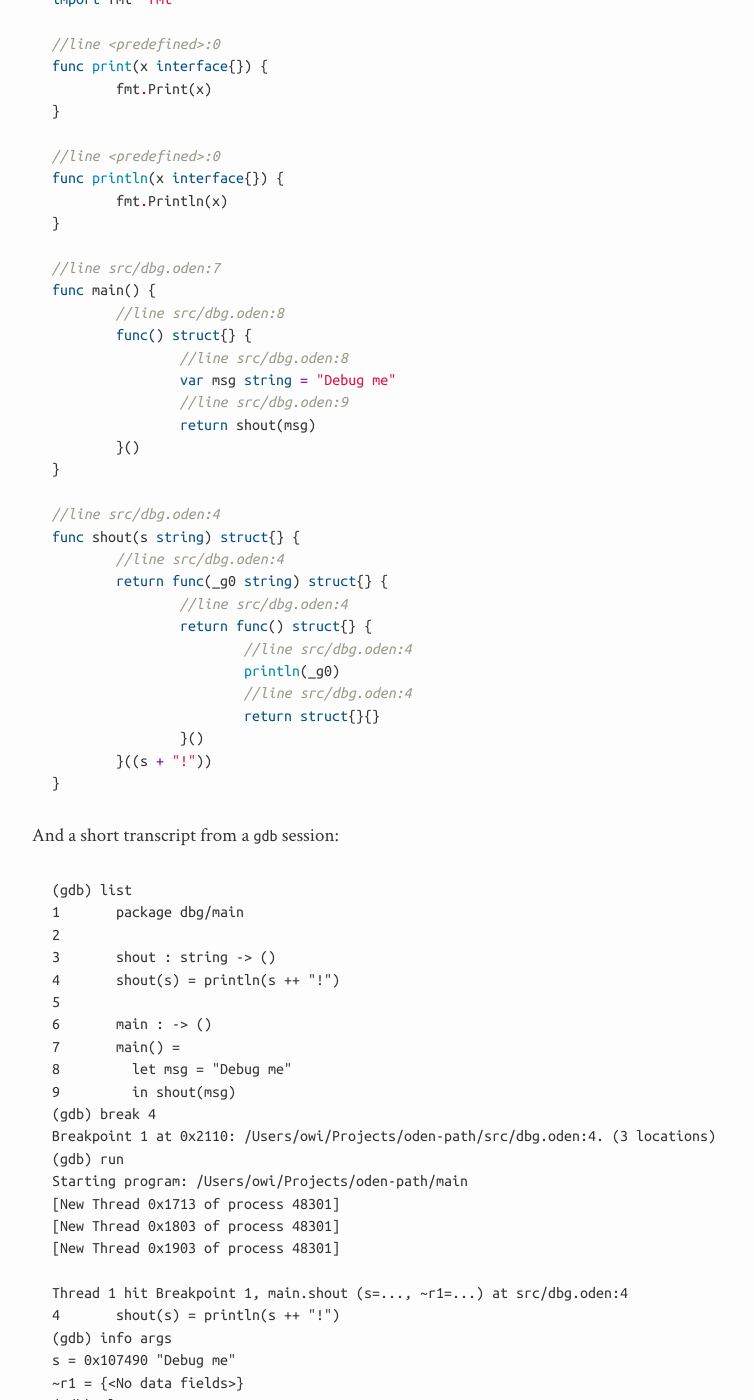
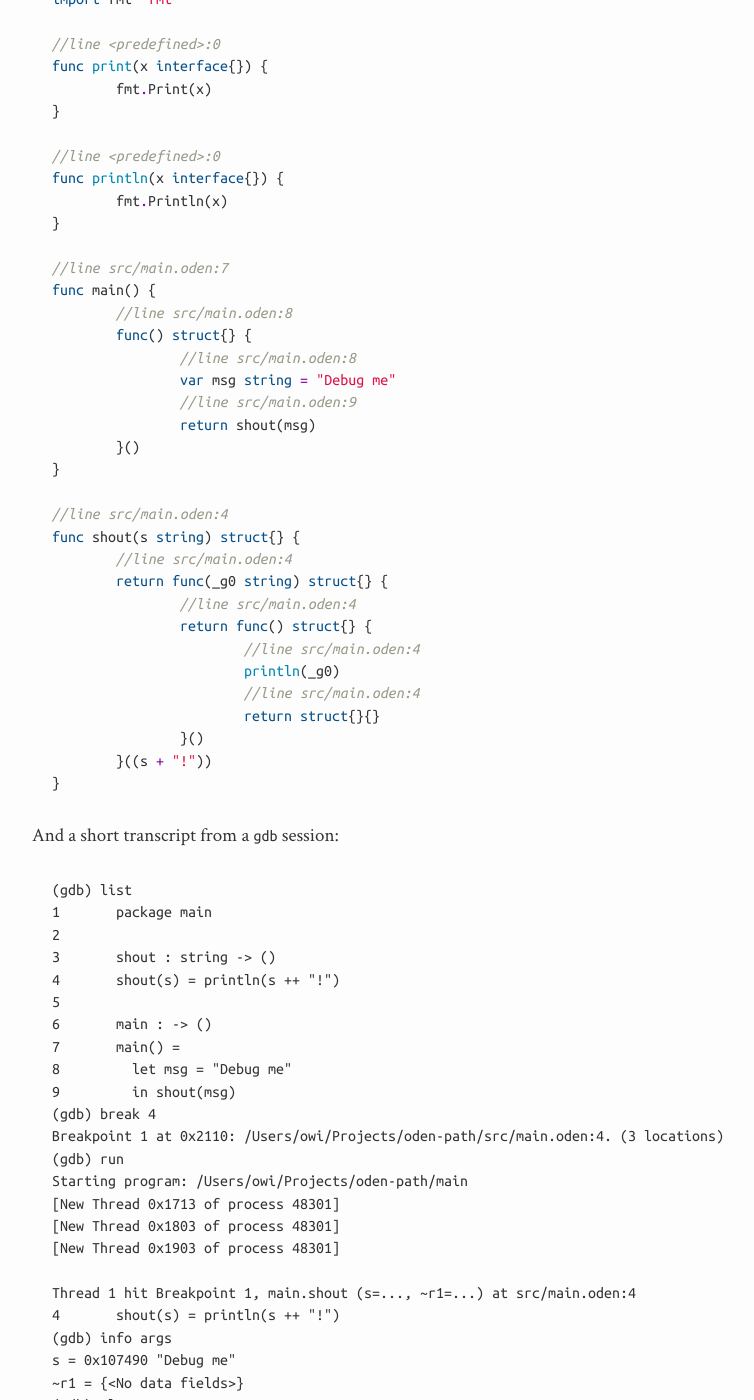
Before and after one commit to oden-lang/oden-lang.github.io, a Jekyll site: the page built from blog/_posts/2016-05-29-source-mapping.md, in a window 1280 px wide and 1400 px high, scrolled down 728 px. Shown: the whole window, without its empty margins (248-1002 px from the left). Built offline with Jekyll 4.4.1, drawn with Linux system fonts in a browser that asks for light colours; comment, search, counter and statistics services are not loaded; some of the changed text lies outside the part shown.

Commit message:
Make code runnable

```diff
--- a/blog/_posts/2016-05-29-source-mapping.md
+++ b/blog/_posts/2016-05-29-source-mapping.md
@@ -18,8 +18,9 @@
 
 Given an Oden program like the following:
 
+<div class="playground-runnable">
 {% highlight go %}
-package dbg/main
+package main
 
 shout : string -> ()
 shout(s) = println(s ++ "!")
@@ -29,6 +30,7 @@
   let msg = "Debug me"
   in shout(msg)
 {% endhighlight %}
+</div>
 
 When compiled the Go output looks like this:
 
@@ -47,26 +49,26 @@
 	fmt.Println(x)
 }
 
-//line src/dbg.oden:7
+//line src/main.oden:7
 func main() {
-	//line src/dbg.oden:8
+	//line src/main.oden:8
 	func() struct{} {
-		//line src/dbg.oden:8
+		//line src/main.oden:8
 		var msg string = "Debug me"
-		//line src/dbg.oden:9
+		//line src/main.oden:9
 		return shout(msg)
 	}()
 }
 
-//line src/dbg.oden:4
+//line src/main.oden:4
 func shout(s string) struct{} {
-	//line src/dbg.oden:4
+	//line src/main.oden:4
 	return func(_g0 string) struct{} {
-		//line src/dbg.oden:4
+		//line src/main.oden:4
 		return func() struct{} {
-			//line src/dbg.oden:4
+			//line src/main.oden:4
 			println(_g0)
-			//line src/dbg.oden:4
+			//line src/main.oden:4
 			return struct{}{}
 		}()
 	}((s + "!"))
@@ -77,7 +79,7 @@
 
 {% highlight none %}
 (gdb) list
-1       package dbg/main
+1       package main
 2
 3       shout : string -> ()
 4       shout(s) = println(s ++ "!")
@@ -87,14 +89,14 @@
 8         let msg = "Debug me"
 9         in shout(msg)
 (gdb) break 4
-Breakpoint 1 at 0x2110: /Users/owi/Projects/oden-path/src/dbg.oden:4. (3 locations)
+Breakpoint 1 at 0x2110: /Users/owi/Projects/oden-path/src/main.oden:4. (3 locations)
 (gdb) run
 Starting program: /Users/owi/Projects/oden-path/main
 [New Thread 0x1713 of process 48301]
 [New Thread 0x1803 of process 48301]
 [New Thread 0x1903 of process 48301]
 
-Thread 1 hit Breakpoint 1, main.shout (s=..., ~r1=...) at src/dbg.oden:4
+Thread 1 hit Breakpoint 1, main.shout (s=..., ~r1=...) at src/main.oden:4
 4       shout(s) = println(s ++ "!")
 (gdb) info args
 s = 0x107490 "Debug me"
```
